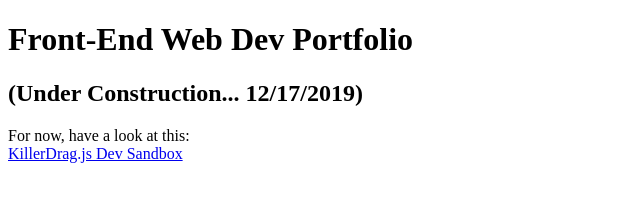
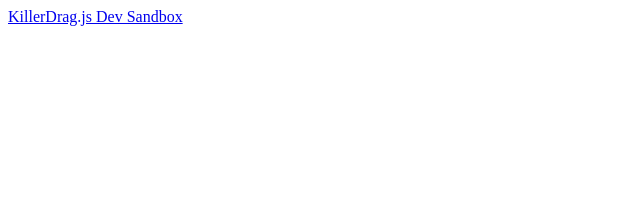
Before and after one commit to JoshCodeCreative/joshcodecreative.github.io, a plain HTML site: page index.html in a window 1280 px wide. Shown: the whole page, without its empty margins (0-640 px from the left). Drawn offline with Linux system fonts and the light colour scheme.

Commit message:
nothing to see here

```diff
--- a/index.html
+++ b/index.html
@@ -1,12 +1,6 @@
 <!DOCTYPE html>
 <html>
 <body>
-<h1>Front-End Web Dev Portfolio</h1>
-<h2>(Under Construction... 12/17/2019)</h2>
-<p>
-    For now, have a look at this:
-    <br>
     <a href="killerdrag/index.html">KillerDrag.js Dev Sandbox</a>
-</p>
 </body>
 </html>
```
